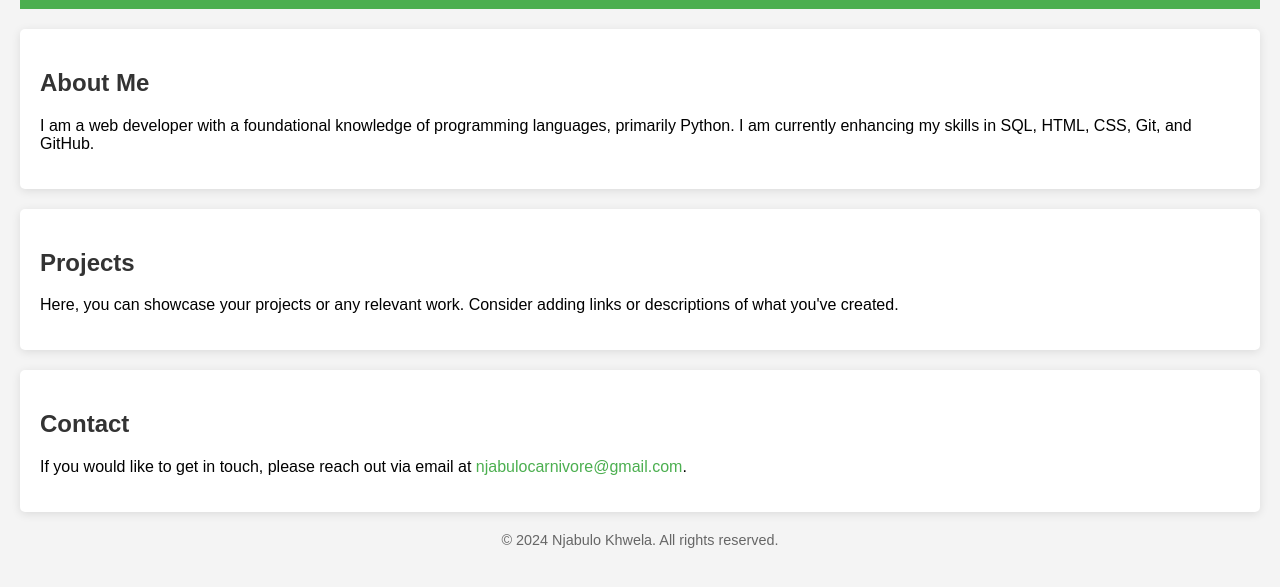
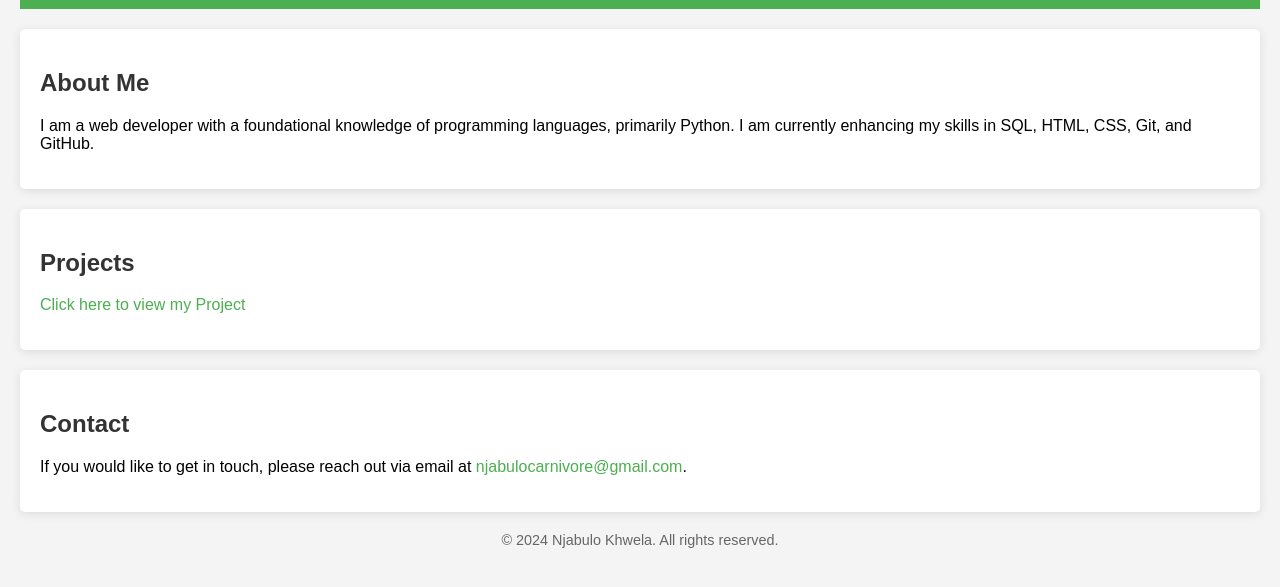
Before and after one commit to carnivore-2024/carnivore-2024.github.io, a plain HTML site: page index.html in a window 1280 px wide. Shown: the part 159-746 px from the top of the page. Drawn offline with Linux system fonts and the light colour scheme.

Commit message:
Update index.html

```diff
--- a/index.html
+++ b/index.html
@@ -56,7 +56,8 @@
 
 <section>
     <h2>Projects</h2>
-    <p>Here, you can showcase your projects or any relevant work. Consider adding links or descriptions of what you've created.</p>
+
+    <p><a href="https://github.com/carnivore-2024/finance-app" target="_blank">Click here to view my Project</a></p>
 </section>
 
 <section>
```
